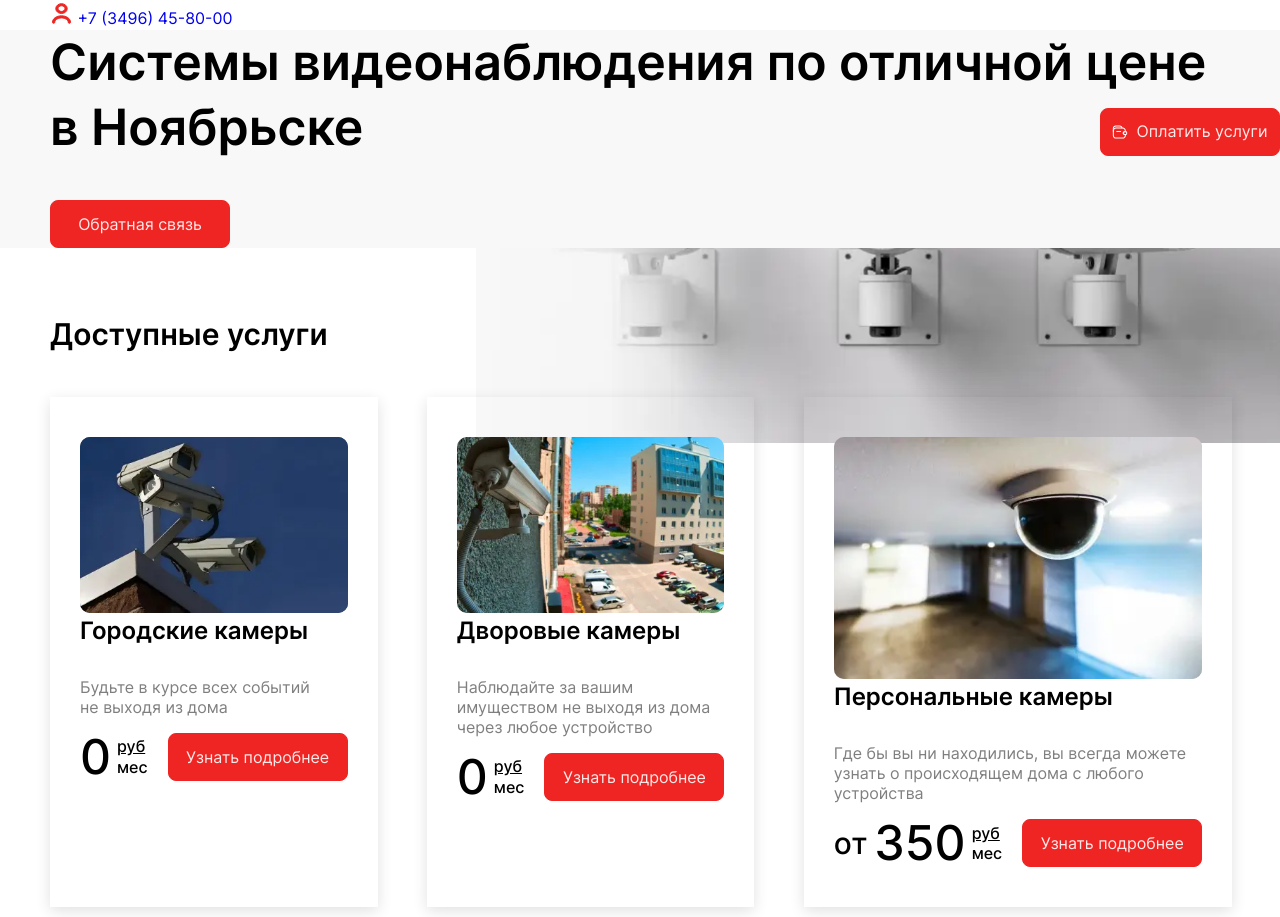
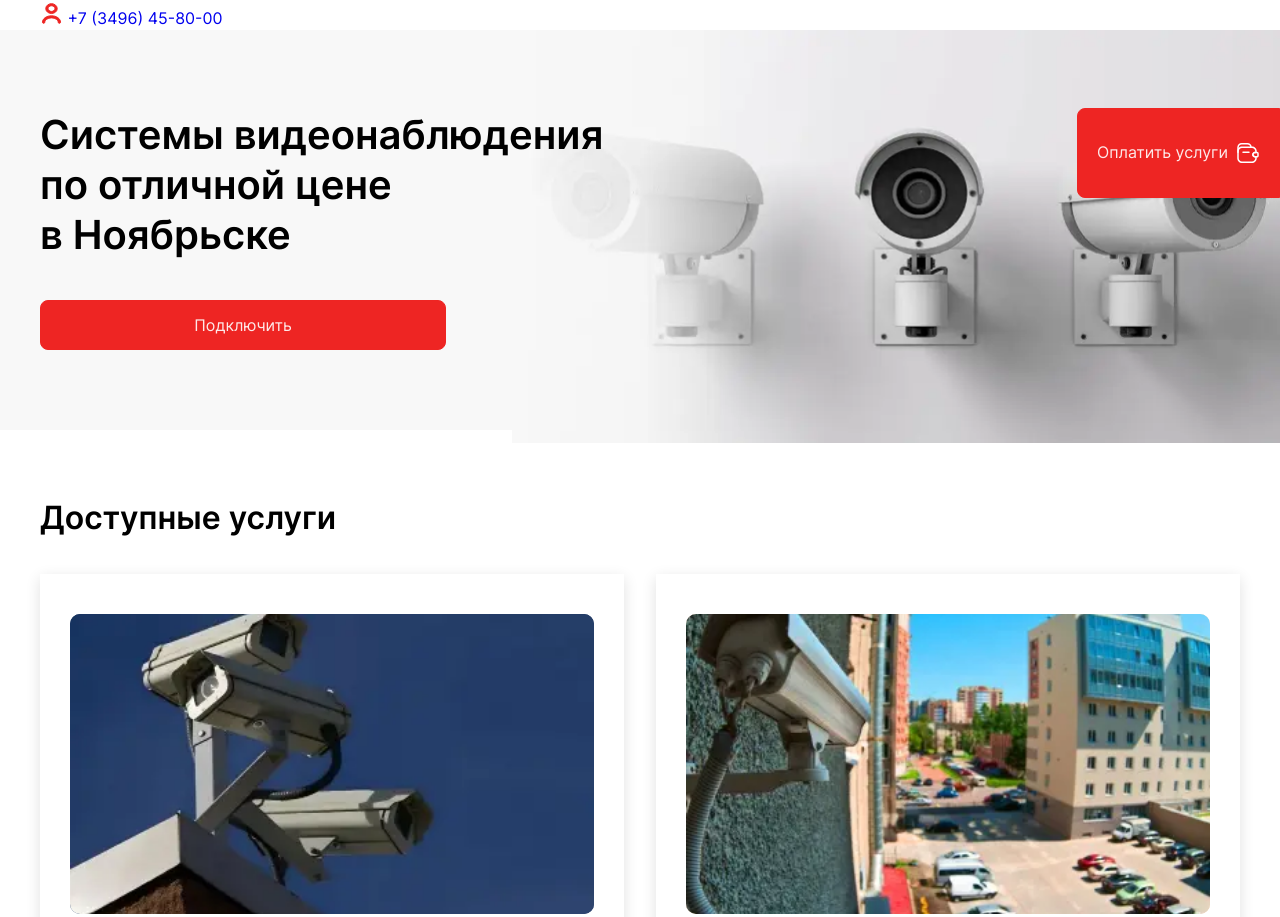
Before and after one commit to Anastasiya-Y/vnglink, a website: page source/index.html in a window 1280 px wide. Shown: the part 246-1163 px from the top of the page. Drawn offline with nearby package versions, Linux system fonts and the light colour scheme; files that its build step writes are made by us from their sources; files whose address does not match are found by name.

Commit message:
feat: add adaptive styles

```diff
--- a/source/index.html
+++ b/source/index.html
@@ -59,7 +59,7 @@
           <div class="container">
             <div class="hero__wrapper">
               <h1 class="hero__title">Системы видеонаблюдения по&nbsp;отличной цене в&nbsp;Ноябрьске</h1>
-              <a class="hero__button btn" href="#">Обратная связь</a>
+              <a class="hero__button btn" href="#">Подключить</a>
               <div class="hero__background-wrapper">
                 <picture>
                   <source type="image/webp" srcset="img/content/hero-background.webp 1x, img/content/hero-background@2x.webp 2x">
@@ -67,10 +67,10 @@
                 </picture>
               </div>
               <a class="hero__pay btn" href="#">
-                <svg width="16" height="20">
+                <span>Оплатить услуги</span>
+                <svg width="24" height="24">
                   <use href="img/sprite.svg#icon-wallet"></use>
                 </svg>
-                <span>Оплатить услуги</span>
               </a>
             </div>
           </div>
--- a/source/sass/global/container.scss
+++ b/source/sass/global/container.scss
@@ -5,11 +5,11 @@
   margin: 0 auto;
   padding: 0 50px;
 
-  @include vp-1023 {
+  @include vp-1439 {
+    padding: 0 40px;
+  }
+
+  @include vp-767 {
     padding: 0 45px;
   }
-
-  @include vp-389 {
-    padding: 0 10px;
-  }
 }
--- a/source/sass/mixins.scss
+++ b/source/sass/mixins.scss
@@ -18,8 +18,8 @@
 
 // Desktop first
 
-@mixin vp-1023 {
-  @media (max-width: ($vp-1024 - 1px)) {
+@mixin vp-1439 {
+  @media (max-width: ($vp-1440 - 1px)) {
     @content;
   }
 }
--- a/source/sass/modules/btn.scss
+++ b/source/sass/modules/btn.scss
@@ -1,8 +1,6 @@
 .btn {
   display: flex;
-  width: 180px;
-  height: 48px;
-  padding: 10px 10px;
+  padding: 13px 18px;
   justify-content: center;
   align-items: center;
   gap: 8px;
@@ -12,6 +10,7 @@
   background-color: $color-red-orange;
   color: rgba($color-default-white, 0.9);
   line-height: 140%;
+  transition: background-color $trans-default;
 
   @include hover {
     &:hover {
--- a/source/sass/modules/hero.scss
+++ b/source/sass/modules/hero.scss
@@ -1,6 +1,11 @@
 .hero {
   background-color: $color-white-smoke;
   position: relative;
+  padding: 64px 0;
+
+  @include vp-1439 {
+    padding: 80px 0;
+  }
 }
 
 .hero__title {
@@ -8,23 +13,49 @@
   font-weight: 600;
   line-height: 130%;
   margin: 0 0 40px 0;
-  z-index: 1;
+  z-index: 2;
+  position: relative;
+  max-width: 55%;
+
+  @include vp-1439 {
+    font-size: 40px;
+    line-height: 125%;
+    max-width: 610px;
+  }
 }
 
 .hero__button {
-  z-index: 1;
+  z-index: 2;
+  position: relative;
+  width: 290px;
+
+  @include vp-1439 {
+    width: 33.85%;
+  }
 }
 
 .hero__pay {
   position: fixed;
   right: 0;
   top: 44.2%;
+  z-index: 100;
+  padding: 32px 19px;
+  display: inline-flex;
+  border-radius: 8px 0 0 8px;
+
+  svg {
+    flex-shrink: 0;
+  }
 }
-
 
 .hero__background-wrapper {
   position: absolute;
   top: 0;
   right: 0;
-  z-index: -1;
+  z-index: 1;
+  width: 100%;
+
+  @include vp-1439 {
+    right: -40%;
+  }
 }
--- a/source/sass/modules/service.scss
+++ b/source/sass/modules/service.scss
@@ -1,5 +1,9 @@
 .service {
   padding: 64px 0;
+
+  @include vp-767 {
+    padding: 60px 0;
+  }
 }
 
 .service__title {
@@ -7,6 +11,12 @@
   font-weight: 600;
   line-height: 150%;
   margin: 0 0 40px 0;
+
+  @include vp-1439 {
+    font-size: 32px;
+    font-weight: 700;
+    margin-bottom: 32px;
+  }
 }
 
 .service__list {
@@ -16,6 +26,17 @@
   display: grid;
   grid-template-columns: repeat(3, 1fr);
   gap: 4.17%;
+
+  @include vp-1439 {
+    grid-template-columns: repeat(2, 1fr);
+    gap: 2.6%;
+  }
+
+  @include vp-767 {
+    display: flex;
+    flex-direction: column;
+    gap: 30px;
+  }
 }
 
 .service__item {
@@ -23,6 +44,11 @@
   flex-direction: column;
   padding: 40px 30px;
   box-shadow: 0 4px 14px 0 $color-shadow;
+
+  @include vp-767 {
+    padding: 40px 45px 40px 30px;
+    min-height: 527px;
+  }
 }
 
 .service__item--city {
@@ -44,8 +70,25 @@
 }
 
 .service__item-photo-wrapper {
+  width: 100%;
   border-radius: 10px;
   overflow: hidden;
+  margin-bottom: 24px;
+
+  img {
+    object-fit: cover;
+    width: 100%;
+    height: 100%;
+  }
+
+  @include vp-1439 {
+    height: 23.44vw;
+    margin-bottom: 30px;
+  }
+
+  @include vp-767 {
+    height: 37.5vw;
+  }
 }
 
 .service__item-title {
@@ -53,35 +96,60 @@
   font-weight: 600;
   line-height: 150%;
   margin: 0 0 12px 0;
+
+  @include vp-767 {
+    font-size: 28px;
+    margin-bottom: 10px;
+  }
 }
 
 .service__item-description {
   color: rgba($color-default-black, 0.5);
   line-height: normal;
+  margin: 0 0 28px 0;
+
+  @include vp-1439 {
+    margin-bottom: 19px;
+  }
+
+  @include vp-767 {
+    margin-bottom: 26px;
+  }
 }
 
 .service__item-info {
   display: flex;
-  gap: 20px;
+  gap: 5.45%;
   justify-content: space-between;
+  margin-top: auto;
+
+  @include vp-1439 {
+    flex-direction: column;
+    gap: 12px;
+  }
 }
 
 .service__price {
   display: inline-flex;
   gap: 6px;
   align-items: center;
-  font-weight: 500;
 }
 
 .service__from {
   font-size: 30px;
   line-height: 100%;
-  letter-spacing: 0.5px;
 }
 
 .service__digit {
   font-size: 48px;
   line-height: 100%;
+  letter-spacing: 0.5px;
+  font-weight: 500;
+
+  @include vp-1439 {
+    font-size: 40px;
+    font-weight: 400;
+  }
 }
 
 .service__currency {
@@ -93,3 +161,13 @@
 .service__currency span:first-child {
   text-decoration-line: underline;
 }
+
+.service__more-link {
+  @include vp-1439 {
+    width: 100%;
+  }
+
+  @include vp-767 {
+    width: 66.67%;
+  }
+}
--- a/source/sass/variables.scss
+++ b/source/sass/variables.scss
@@ -26,12 +26,13 @@ $ff-inter:                          "Inter", "Arial", sans-serif;
 // Animation
 
 $trans-300:                         300ms;
+$trans-default:                     $trans-300 ease;
 
 // Viewports
 
 $vp-390:                            390px;
 $vp-768:                            768px;
-$vp-1024:                           1024px;
+$vp-1440:                           1440px;
 
 // Retina
 
--- a/version.json
+++ b/version.json
@@ -1,3 +1,3 @@
 {
-    "main": "20240122001640"
+    "main": "20240125014945"
 }
```
Also changed, not shown: build/css/style.css, build/css/style.min.css, build/index.html, 1 other file.
